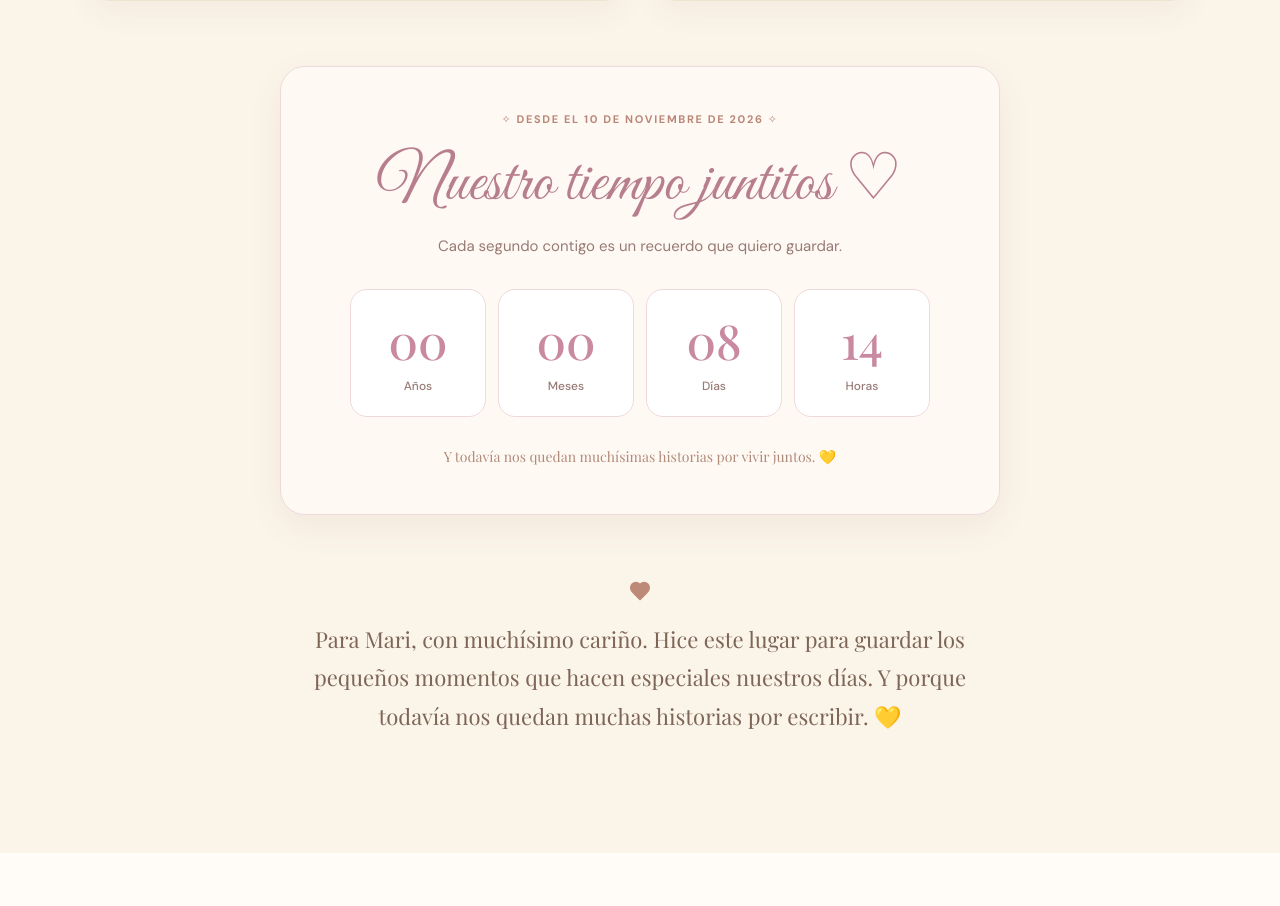
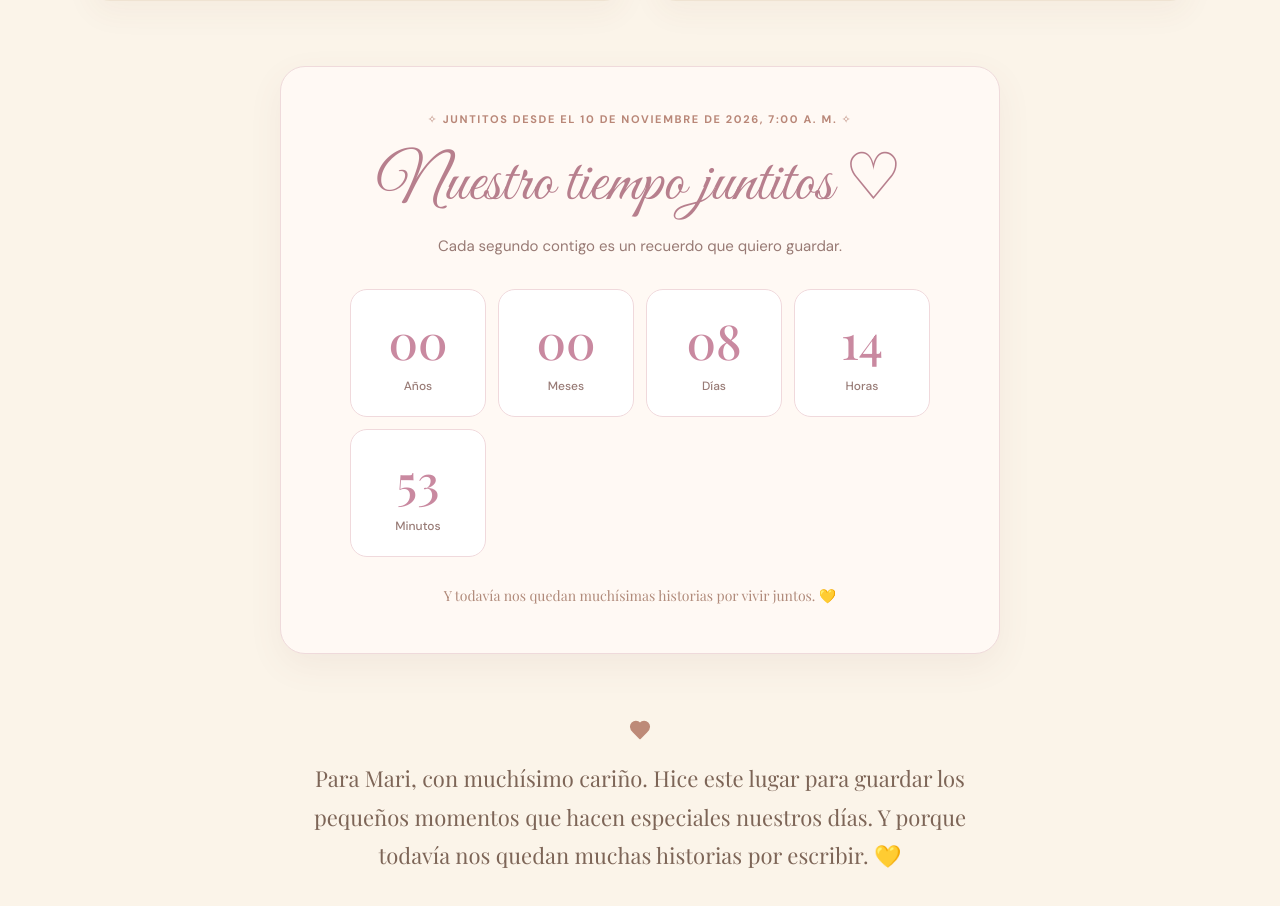
Before and after one commit to Miguelino1718/Miguelino1718.github.io, a React (Vite) app: page / in a window 1280 px wide. Shown: the part 2544-3450 px from the top of the page. Built offline with nearby package versions, Linux system fonts and the light colour scheme.

Commit message:
Update RelationshipCounter.jsx

```diff
--- a/src/components/RelationshipCounter.jsx
+++ b/src/components/RelationshipCounter.jsx
@@ -2,74 +2,99 @@
 import { useEffect, useState } from "react";
 import "./RelationshipCounter.css";
 
-// Fecha oficial de nuestra relación
-// Año, mes (0-11), día, hora, minuto
+// Fecha oficial: 10 de noviembre de 2026, 7:00 a. m. Perú
 const START_DATE = new Date("2026-11-10T07:00:00-05:00");
+
+// Para contar meses y años según el calendario peruano
+const PERU_TIMEZONE = "America/Lima";
+
+function getPeruDateParts(date) {
+  const parts = new Intl.DateTimeFormat("en-US", {
+    timeZone: PERU_TIMEZONE,
+    year: "numeric",
+    month: "numeric",
+    day: "numeric",
+    hour: "numeric",
+    minute: "numeric",
+    hourCycle: "h23",
+  }).formatToParts(date);
+
+  const values = Object.fromEntries(
+    parts.map(({ type, value }) => [type, Number(value)])
+  );
+
+  return values;
+}
 
 function calculateTimeTogether() {
   const now = new Date();
 
   if (now < START_DATE) {
-    return { years: 0, months: 0, days: 0, hours: 0 };
+    return {
+      years: 0,
+      months: 0,
+      days: 0,
+      hours: 0,
+      minutes: 0,
+    };
   }
 
-  let years = now.getFullYear() - START_DATE.getFullYear();
-  let months = now.getMonth() - START_DATE.getMonth();
+  const current = getPeruDateParts(now);
 
-  // Calcular años y meses completos
-  let anniversary = new Date(
-    START_DATE.getFullYear() + years,
-    START_DATE.getMonth() + months,
-    START_DATE.getDate(),
-    START_DATE.getHours(),
-    START_DATE.getMinutes()
-  );
+  let years = current.year - 2026;
+  let months = current.month - 11;
 
-  while (anniversary > now) {
+  // Meses completos desde el día 10 a las 7:00 a. m.
+  if (
+    current.day < 10 ||
+    (current.day === 10 &&
+      (current.hour < 7 ||
+        (current.hour === 7 && current.minute < 0)))
+  ) {
     months--;
+  }
 
   if (months < 0) {
     years--;
     months += 12;
   }
 
-    anniversary = new Date(
-      START_DATE.getFullYear() + years,
-      START_DATE.getMonth() + months,
-      START_DATE.getDate(),
-      START_DATE.getHours(),
-      START_DATE.getMinutes()
-    );
-  }
+  const anniversaryYear = 2026 + years;
+  const anniversaryMonth = 11 + months;
 
-  // Días y horas desde el último mes completo
-  let days = 0;
-  let cursor = new Date(anniversary);
-
-  while (true) {
-    const next = new Date(cursor);
-    next.setDate(next.getDate() + 1);
-
-    if (next > now) break;
-
-    cursor = next;
-    days++;
-  }
-
-  const hours = Math.floor(
-    (now.getTime() - cursor.getTime()) / 3600000
+  // Date.UTC normaliza automáticamente los meses
+  const lastAnniversary = new Date(
+    Date.UTC(
+      anniversaryYear,
+      anniversaryMonth - 1,
+      10,
+      12, // 7:00 a. m. en Perú = 12:00 UTC
+      0
+    )
   );
 
-  return { years, months, days, hours };
+  const remainingMinutes = Math.floor(
+    (now.getTime() - lastAnniversary.getTime()) / 60000
+  );
+
+  const days = Math.floor(remainingMinutes / 1440);
+  const hours = Math.floor((remainingMinutes % 1440) / 60);
+  const minutes = remainingMinutes % 60;
+
+  return { years, months, days, hours, minutes };
 }
 
 export default function RelationshipCounter() {
   const [time, setTime] = useState(calculateTimeTogether);
 
   useEffect(() => {
-    const interval = setInterval(() => {
+    const update = () => {
       setTime(calculateTimeTogether());
-    }, 30000);
+    };
+
+    update();
+
+    const interval = setInterval(update, 1000);
 
     return () => clearInterval(interval);
   }, []);
@@ -79,12 +104,13 @@ export default function RelationshipCounter() {
     { value: time.months, label: "Meses" },
     { value: time.days, label: "Días" },
     { value: time.hours, label: "Horas" },
+    { value: time.minutes, label: "Minutos" },
   ];
 
   return (
     <div className="relationship-counter">
       <span className="relationship-label">
-        ✧ DESDE EL 10 DE NOVIEMBRE DE 2026 ✧
+        ✧ JUNTITOS DESDE EL 10 DE NOVIEMBRE DE 2026, 7:00 A. M. ✧
       </span>
 
       <h3>Nuestro tiempo juntitos ♡</h3>
@@ -100,10 +126,13 @@ export default function RelationshipCounter() {
             className="relationship-unit"
             key={item.label}
             style={{
-              animationDelay: `${index * 0.15}s`,
+              animationDelay: `${index * 0.12}s`,
             }}
           >
-            <strong>
+            <strong
+              key={`${item.label}-${item.value}`}
+              className="relationship-number"
+            >
               {String(item.value).padStart(2, "0")}
             </strong>
 
```
Lines whose indentation alone changed are shown as unchanged.
